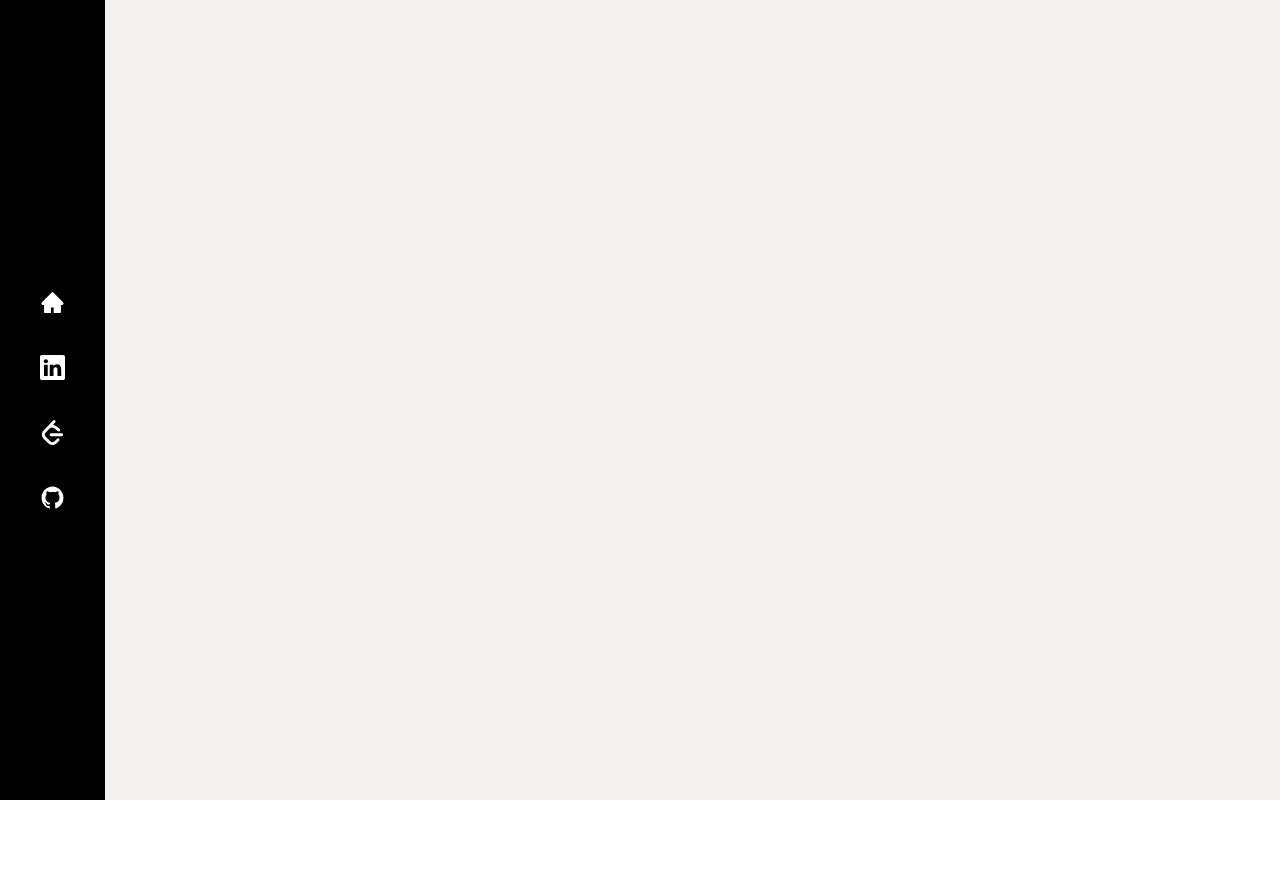
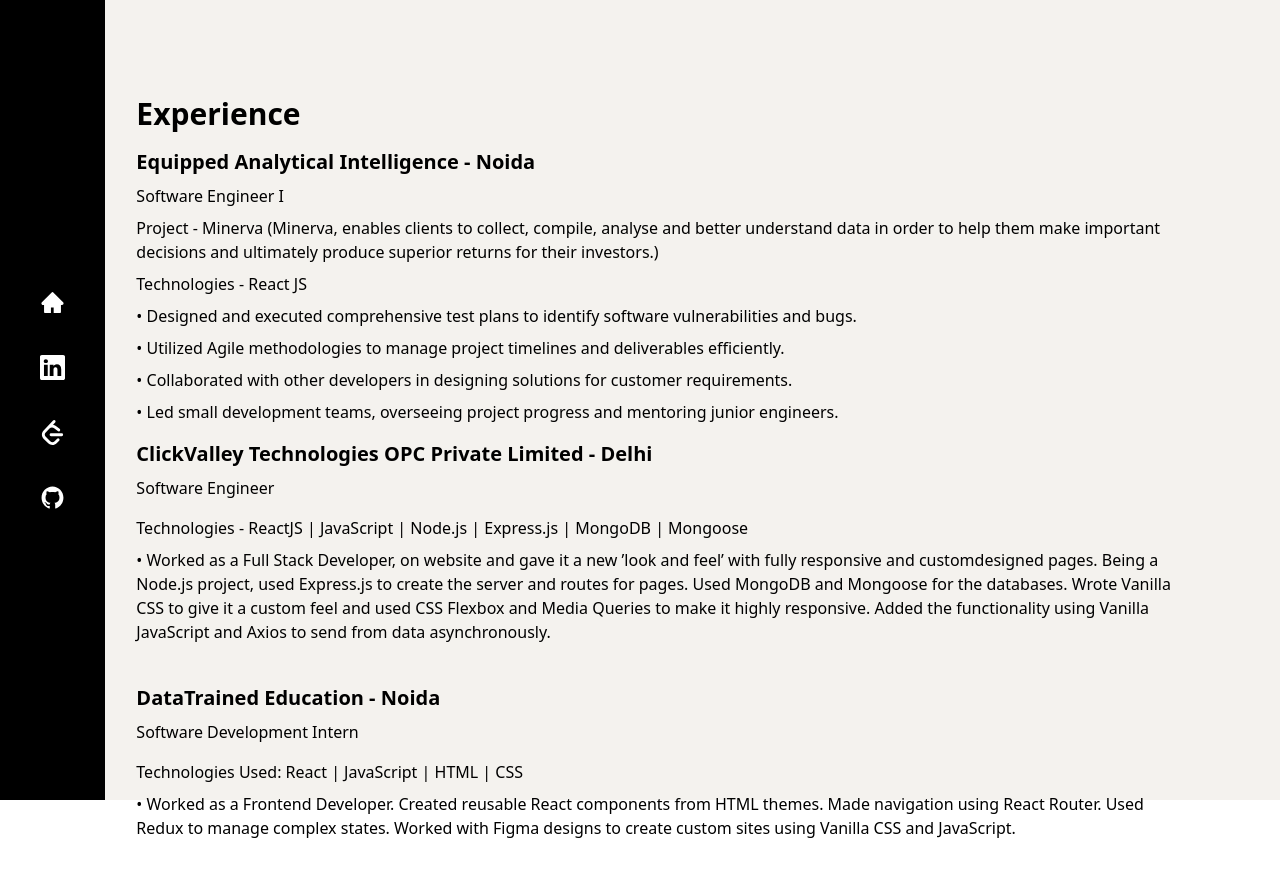
Before and after one commit to singh-aparna/portfolio-aparna-singh, a React (Create React App) app: page /experience in a window 1280 px wide. Before the commit this address had no page. Shown: the top 876 px of the page. Before the commit the page ends 800 px from the top, so only its background shows below. Built offline with nearby package versions, Linux system fonts and the light colour scheme.

Commit message:
Added experience section.

```diff
--- a/src/App.js
+++ b/src/App.js
@@ -4,6 +4,7 @@
 import MainSection from "./Webview/MainSection/MainSection";
 import PopUp from "./Webview/Component/PopUp/PopUp";
 import LatestWork from "./Webview/LatestWork/LatestWork";
+import Experience from "./Webview/Experience/Experience";
 
 function App() {
   return (
@@ -17,6 +18,7 @@
           <Route exact path="/" element={<PopUp />}></Route>
 
           <Route exact path="/latest-work" element={<LatestWork />}></Route>
+          <Route exact path="/experience" element={<Experience />}></Route>
           <Route exact path="/popup" element={<PopUp />}></Route>
         </Routes>
         </div>
--- /dev/null
+++ b/src/Webview/Component/ExperienceCard/ExperienceCard.js
@@ -0,0 +1,18 @@
+import React from 'react'
+
+const ExperienceCard = ({ company, profile, project, tech, responsibility1, responsibility2, responsibility3, responsibility4 }) => {
+    return (
+        <div className=' gap-y-2 flex flex-col'>
+            <div className='font-semibold text-xl'>{company}</div>
+            <div>{profile}</div>
+            <div>{project}
+            </div>
+            <div>{tech}</div>
+            <div>{responsibility1}</div>
+            <div>{responsibility2}</div>
+            <div>{responsibility3}</div>
+            <div>{responsibility4}</div>
+        </div>
+    )
+}
+export default ExperienceCard
--- /dev/null
+++ b/src/Webview/Experience/Experience.js
@@ -0,0 +1,40 @@
+import React from 'react'
+import ExperienceCard from '../Component/ExperienceCard/ExperienceCard'
+
+const Experience = () => {
+  return (
+    <div className='p-24 flex flex-col gap-y-4' >
+      <div className='text-xl md:text-3xl font-semibold'>Experience</div>
+      <ExperienceCard company="Equipped Analytical Intelligence - Noida" profile="Software Engineer I"
+        project="Project - Minerva (Minerva, enables clients to collect, compile, analyse and better understand data in order to help
+them make important decisions and ultimately produce superior returns for their investors.)"
+        tech="Technologies - React JS"
+        responsibility1="• Designed and executed comprehensive test plans to identify software vulnerabilities and bugs."
+        responsibility2="• Utilized Agile methodologies to manage project timelines and deliverables efficiently."
+        responsibility3="• Collaborated with other developers in designing solutions for customer requirements."
+        responsibility4="• Led small development teams, overseeing project progress and mentoring junior engineers."
+      />
+
+      <ExperienceCard company="ClickValley Technologies OPC Private Limited - Delhi" profile="Software Engineer"
+
+        tech="Technologies - ReactJS | JavaScript | Node.js | Express.js | MongoDB | Mongoose"
+        responsibility1="• Worked as a Full Stack Developer, on website and gave it a new ’look and feel’ with fully responsive and customdesigned pages. Being a Node.js project, used Express.js to create the server and routes for pages. Used MongoDB
+and Mongoose for the databases. Wrote Vanilla CSS to give it a custom feel and used CSS Flexbox and Media
+Queries to make it highly responsive. Added the functionality using Vanilla JavaScript and Axios to send from data
+asynchronously."
+      />
+
+
+      <ExperienceCard company="DataTrained Education - Noida" profile="Software Development Intern"
+
+        tech="Technologies Used: React | JavaScript | HTML | CSS"
+        responsibility1="• Worked as a Frontend Developer. Created reusable React components from HTML themes. Made navigation using
+React Router. Used Redux to manage complex states. Worked with Figma designs to create custom sites using Vanilla
+CSS and JavaScript.
+"
+      />
+
+    </div>
+  )
+}
+export default Experience
--- a/src/Webview/Section1/Section1.js
+++ b/src/Webview/Section1/Section1.js
@@ -17,10 +17,8 @@
         <div className="text-2xl md:text-6xl">Mern Stack Developer</div>
         <NavLink to="/popup"><Button title="About me" onClick={openPopUp}/></NavLink>
         <NavLink to="/latest-work"><div className=""><Button title="Latest Work" /></div></NavLink>
+        <NavLink to="/experience"><div className=""><Button title="Experience" /></div></NavLink>
       </div>
-
-
-
   );
 };
 
```
